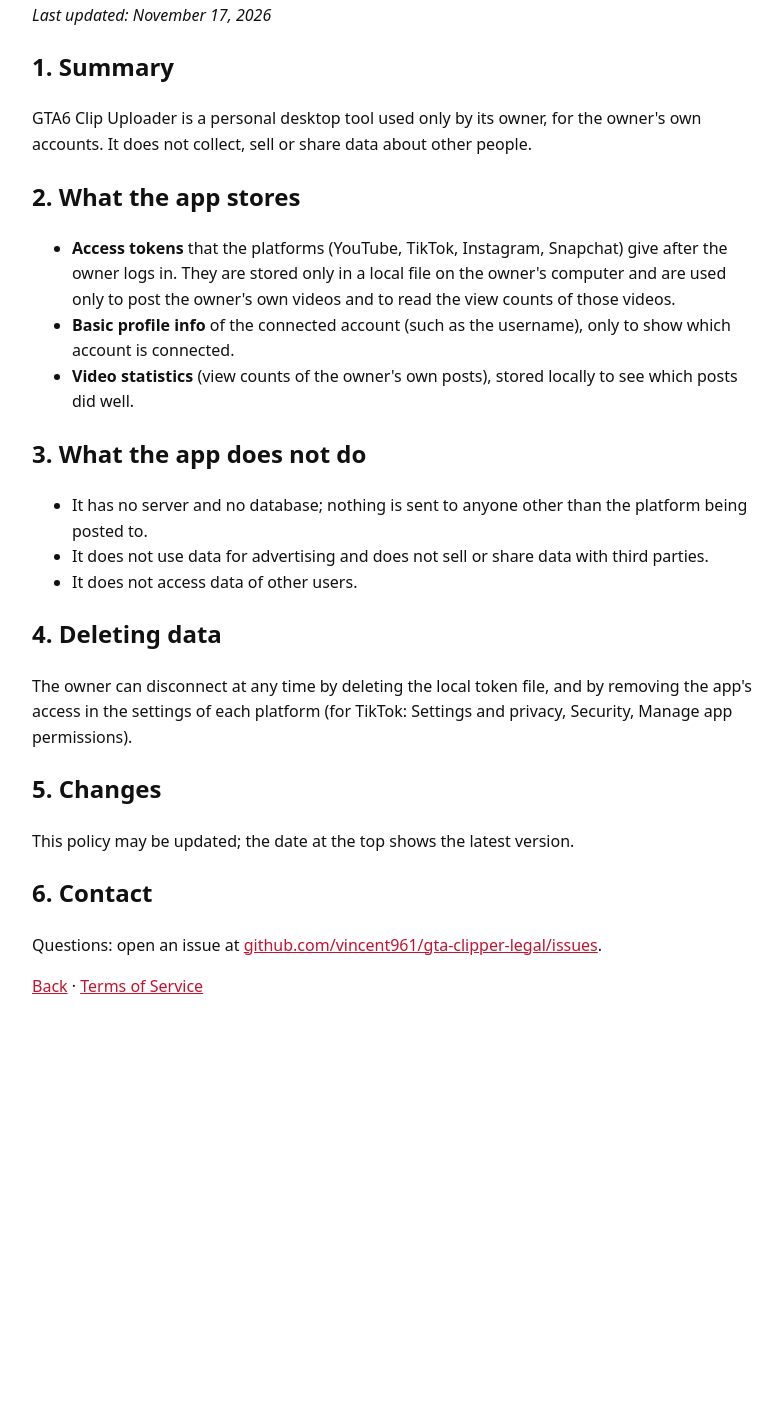
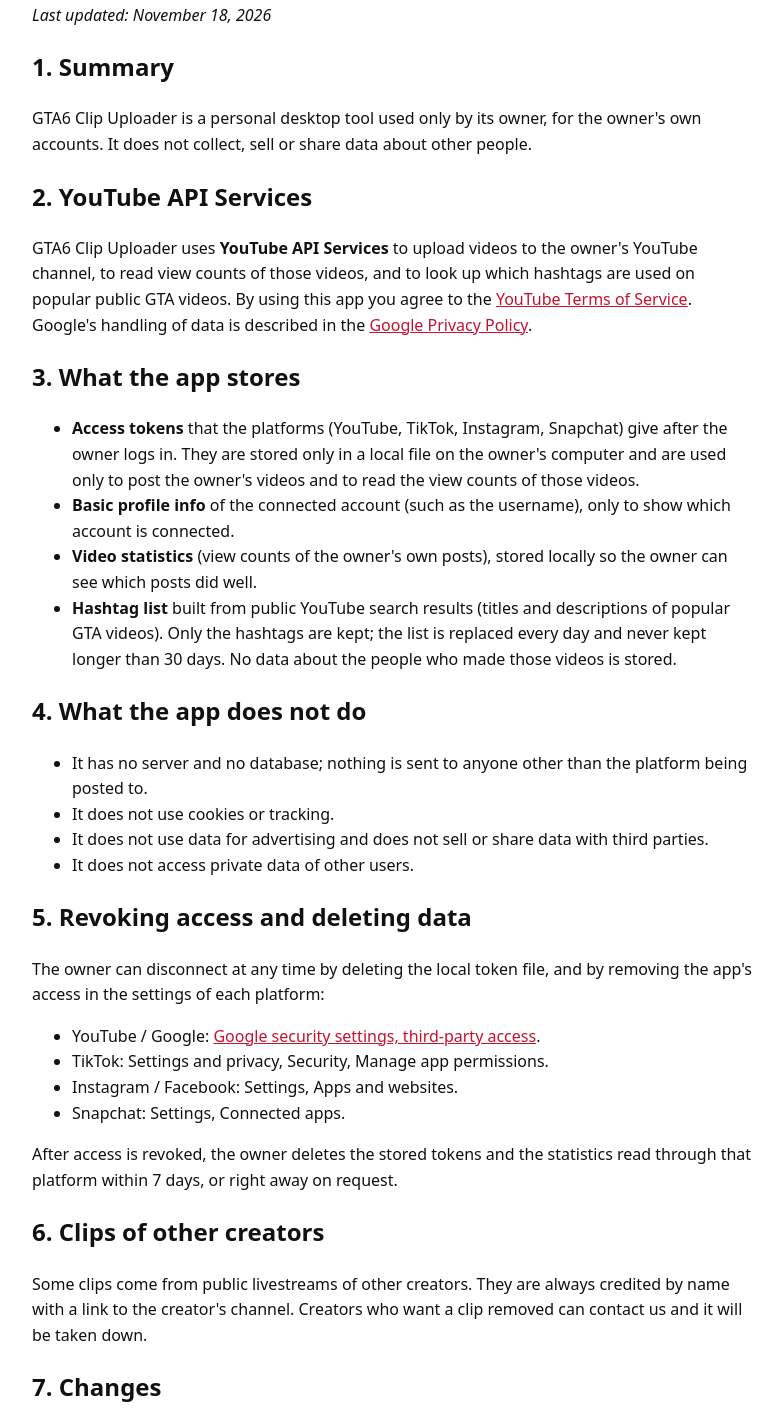
Before and after one commit to vincent961/gta-clipper-legal, a plain HTML site: page privacy.html in a window 1280 px wide. Shown: the part 110-1520 px from the top of the page, without its empty margins (248-1031 px from the left). Before the commit the page ends 1150 px from the top, so only its background shows below. Drawn offline with Linux system fonts and the light colour scheme.

Commit message:
YouTube API Services in privacy, terms en homepage
Links naar YouTube Terms en Google Privacy Policy, toegang intrekken via Google, contactmail,
hashtaglijst uit openbare zoekresultaten, clips van andere streamers met vermelding en weghalen
op verzoek. Nodig voor de YouTube API-audit.

Co-Authored-By: Claude Opus 5.5 <noreply@anthropic.com>

```diff
--- a/privacy.html
+++ b/privacy.html
@@ -11,40 +11,64 @@
 </head>
 <body>
 <h1>Privacy Policy</h1>
-<p><em>Last updated: November 17, 2026</em></p>
+<p><em>Last updated: November 18, 2026</em></p>
 
 <h2>1. Summary</h2>
 <p>GTA6 Clip Uploader is a personal desktop tool used only by its owner, for the owner's own accounts. It does not
 collect, sell or share data about other people.</p>
 
-<h2>2. What the app stores</h2>
+<h2>2. YouTube API Services</h2>
+<p>GTA6 Clip Uploader uses <strong>YouTube API Services</strong> to upload videos to the owner's YouTube channel,
+to read view counts of those videos, and to look up which hashtags are used on popular public GTA videos.
+By using this app you agree to the
+<a href="https://www.youtube.com/t/terms">YouTube Terms of Service</a>.
+Google's handling of data is described in the
+<a href="https://www.google.com/policies/privacy">Google Privacy Policy</a>.</p>
+
+<h2>3. What the app stores</h2>
 <ul>
   <li><strong>Access tokens</strong> that the platforms (YouTube, TikTok, Instagram, Snapchat) give after the
     owner logs in. They are stored only in a local file on the owner's computer and are used only to post
-    the owner's own videos and to read the view counts of those videos.</li>
+    the owner's videos and to read the view counts of those videos.</li>
   <li><strong>Basic profile info</strong> of the connected account (such as the username), only to show which
     account is connected.</li>
-  <li><strong>Video statistics</strong> (view counts of the owner's own posts), stored locally to see which
-    posts did well.</li>
+  <li><strong>Video statistics</strong> (view counts of the owner's own posts), stored locally so the owner
+    can see which posts did well.</li>
+  <li><strong>Hashtag list</strong> built from public YouTube search results (titles and descriptions of
+    popular GTA videos). Only the hashtags are kept; the list is replaced every day and never kept longer
+    than 30 days. No data about the people who made those videos is stored.</li>
 </ul>
 
-<h2>3. What the app does not do</h2>
+<h2>4. What the app does not do</h2>
 <ul>
   <li>It has no server and no database; nothing is sent to anyone other than the platform being posted to.</li>
+  <li>It does not use cookies or tracking.</li>
   <li>It does not use data for advertising and does not sell or share data with third parties.</li>
-  <li>It does not access data of other users.</li>
+  <li>It does not access private data of other users.</li>
 </ul>
 
-<h2>4. Deleting data</h2>
+<h2>5. Revoking access and deleting data</h2>
 <p>The owner can disconnect at any time by deleting the local token file, and by removing the app's
-access in the settings of each platform (for TikTok: Settings and privacy, Security, Manage app
-permissions).</p>
+access in the settings of each platform:</p>
+<ul>
+  <li>YouTube / Google: <a href="https://security.google.com/settings/security/permissions">Google security
+    settings, third-party access</a>.</li>
+  <li>TikTok: Settings and privacy, Security, Manage app permissions.</li>
+  <li>Instagram / Facebook: Settings, Apps and websites.</li>
+  <li>Snapchat: Settings, Connected apps.</li>
+</ul>
+<p>After access is revoked, the owner deletes the stored tokens and the statistics read through that
+platform within 7 days, or right away on request.</p>
 
-<h2>5. Changes</h2>
+<h2>6. Clips of other creators</h2>
+<p>Some clips come from public livestreams of other creators. They are always credited by name with a link
+to the creator's channel. Creators who want a clip removed can contact us and it will be taken down.</p>
+
+<h2>7. Changes</h2>
 <p>This policy may be updated; the date at the top shows the latest version.</p>
 
-<h2>6. Contact</h2>
-<p>Questions: open an issue at
+<h2>8. Contact</h2>
+<p>Email <a href="mailto:contact.vincent961@gmail.com">contact.vincent961@gmail.com</a>, or open an issue at
 <a href="https://github.com/vincent961/gta-clipper-legal/issues">github.com/vincent961/gta-clipper-legal/issues</a>.</p>
 
 <p><a href="index.html">Back</a> · <a href="terms.html">Terms of Service</a></p>
```
Also changed, not shown: index.html (+6 -2 lines), terms.html (+9 -4 lines).
